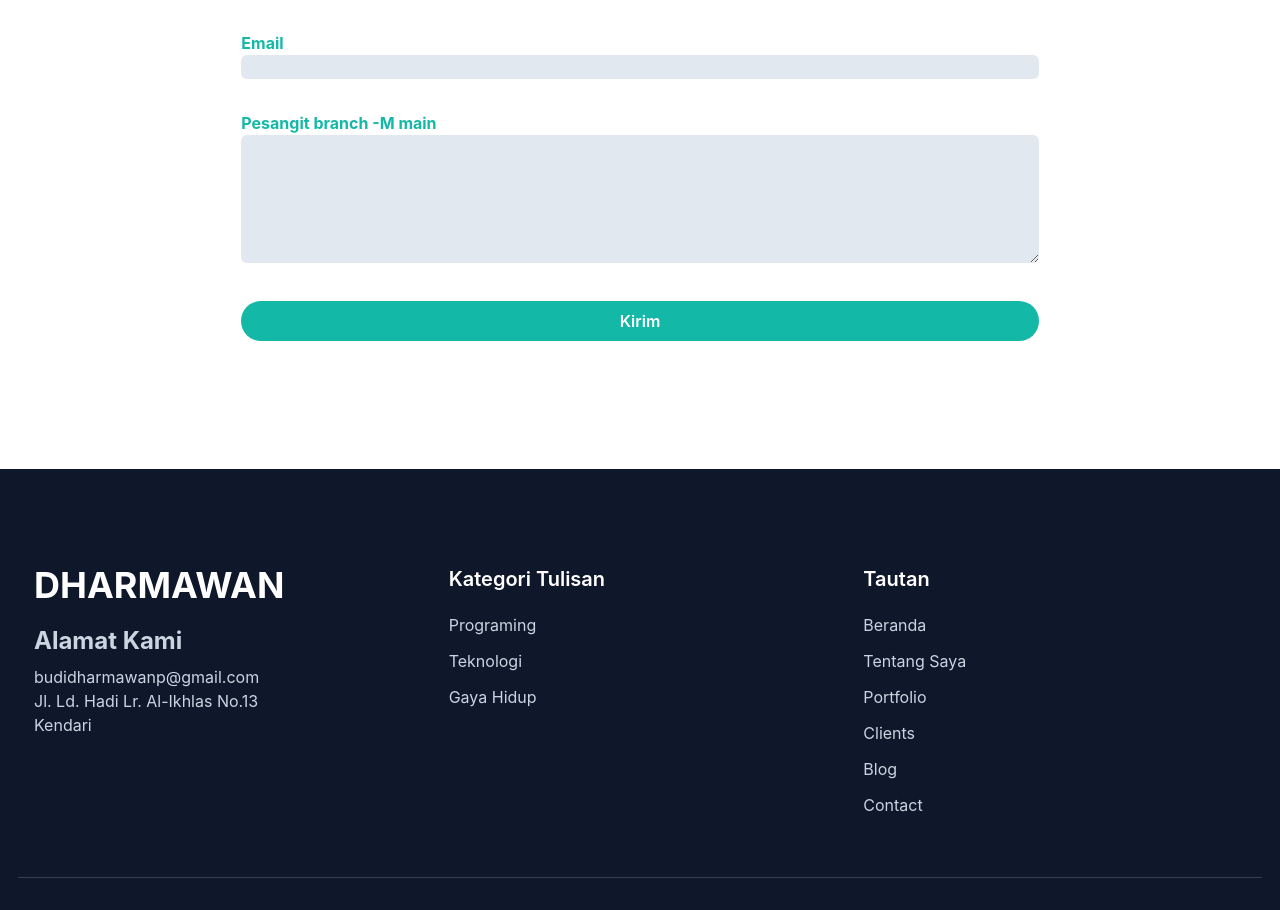
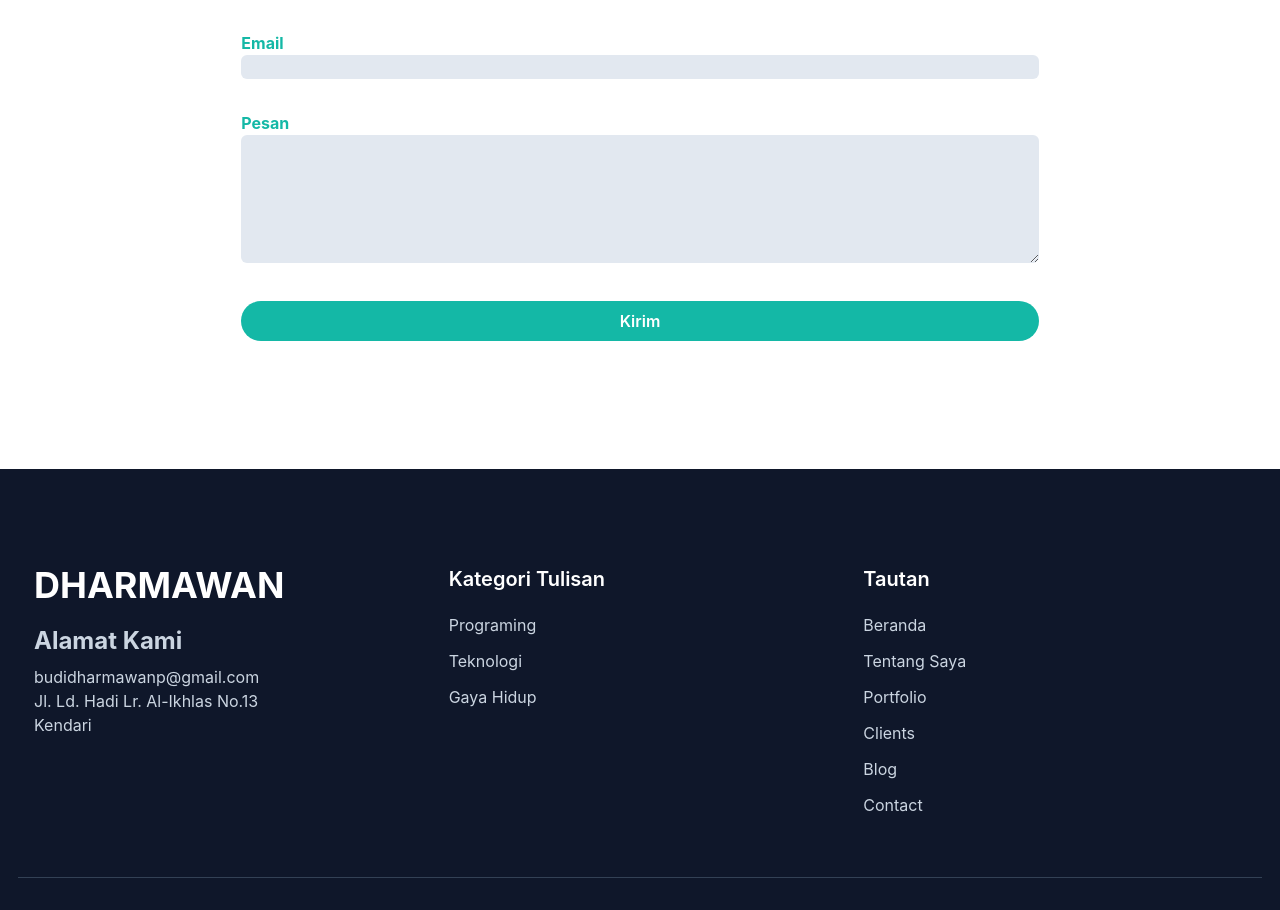
Before and after one commit to budimawan/portfolio-tailwind-css, a website: page index.html in a window 1280 px wide. Shown: the part 4231-5141 px from the top of the page. Drawn offline with Linux system fonts and the light colour scheme.

Commit message:
memperbaiki contact

```diff
--- a/index.html
+++ b/index.html
@@ -526,7 +526,7 @@
             </div>
             <div class="w-full px-4 mb-8">
               <label for="name" class="text-base font-bold text-primary"
-                >Pesangit branch -M main</label
+                >Pesan</label
               >
               <textarea
                 type="text"
```
